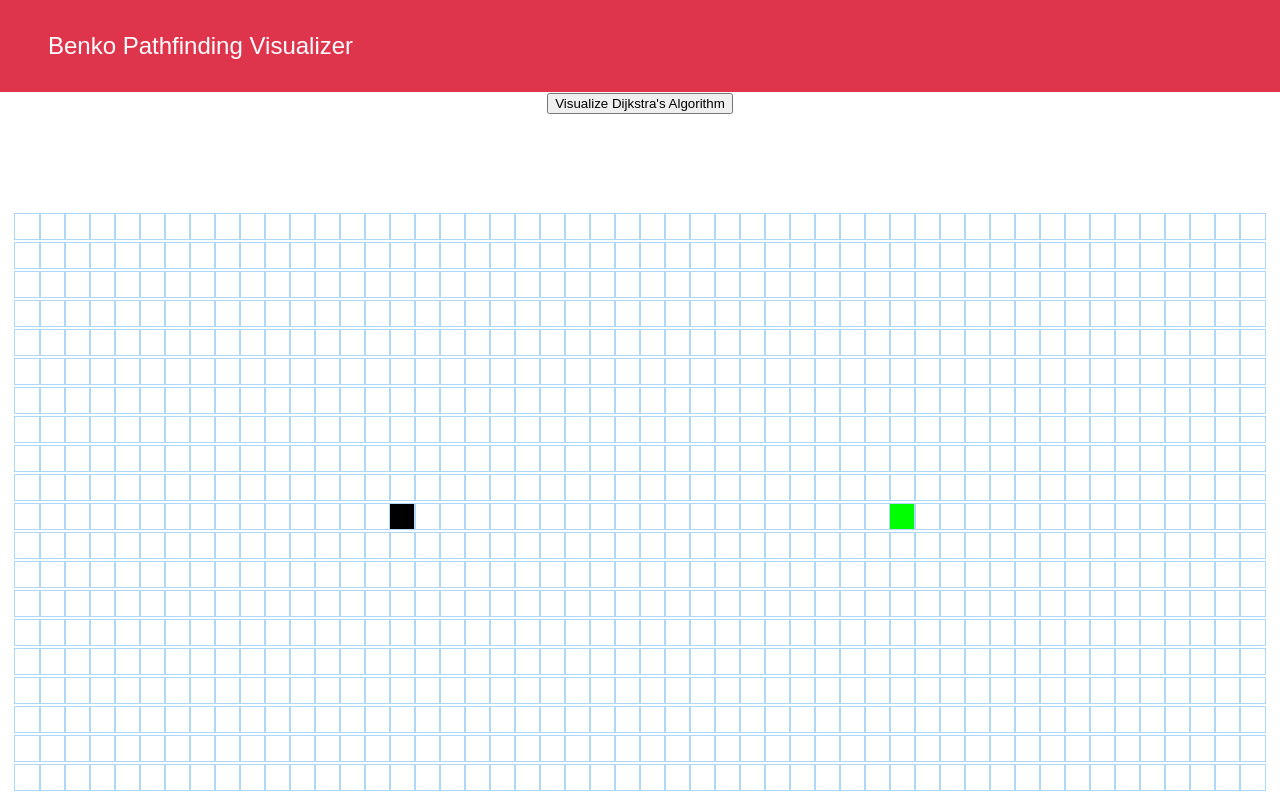
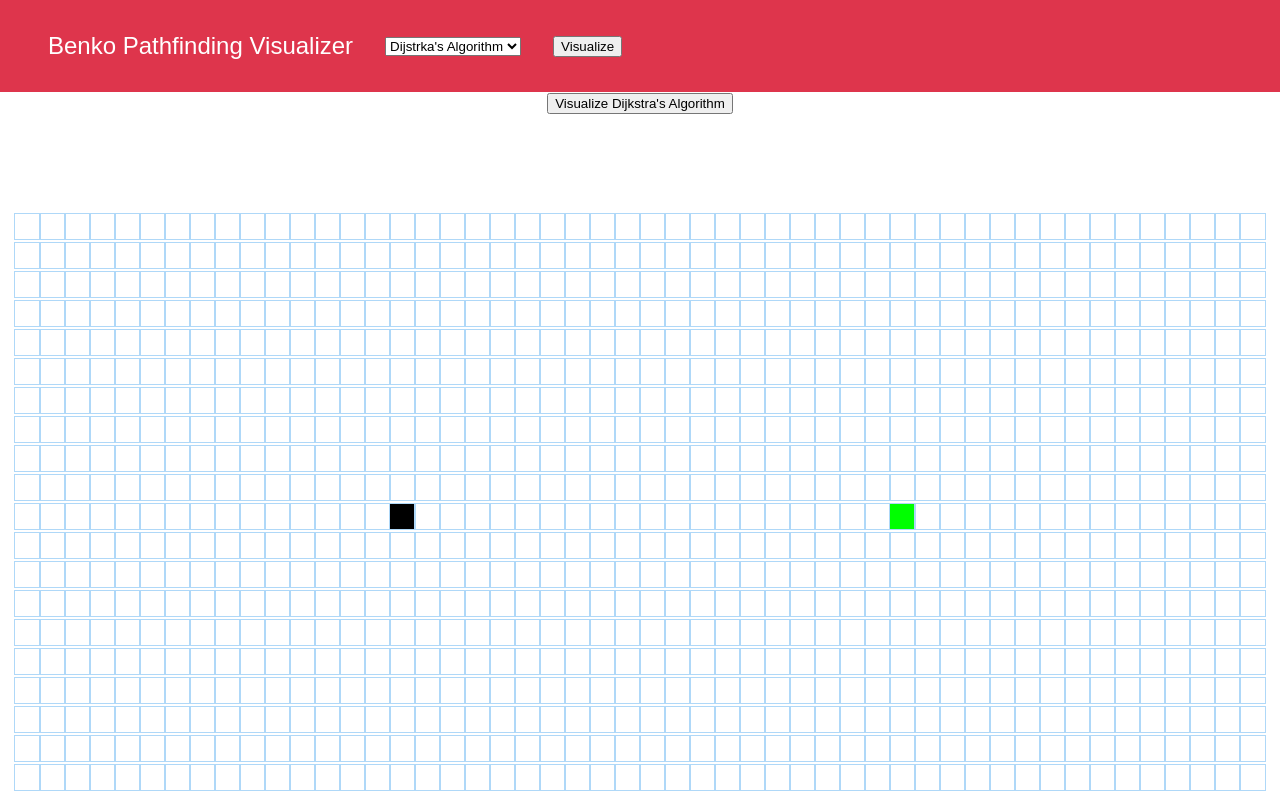
Before and after one commit to MatijaBenko/Visual_Pathfinder_REACT, a React (Create React App) app in the folder my-app/: page / in a window 1280 px wide. Built offline with nearby package versions, Linux system fonts and the light colour scheme.

Commit message:
Updated Navbar

```diff
--- a/my-app/src/Navbar/Navbar.jsx
+++ b/my-app/src/Navbar/Navbar.jsx
@@ -12,6 +12,19 @@ export default class Navbar extends Component {
               Benko Pathfinding Visualizer
             </a>
           </div>
+          <div className="navbar-child">
+            <select>
+              <option value="Dijstrka's Algorithm">
+                Dijstrka's Algorithm
+              </option>
+              <option value="A* Algorithm">
+                A* Algorithm
+              </option>
+            </select>
+          </div>
+          <div className="navbar-child">
+            <button>Visualize</button>
+          </div>
         </div>
       </nav>
     );
```
